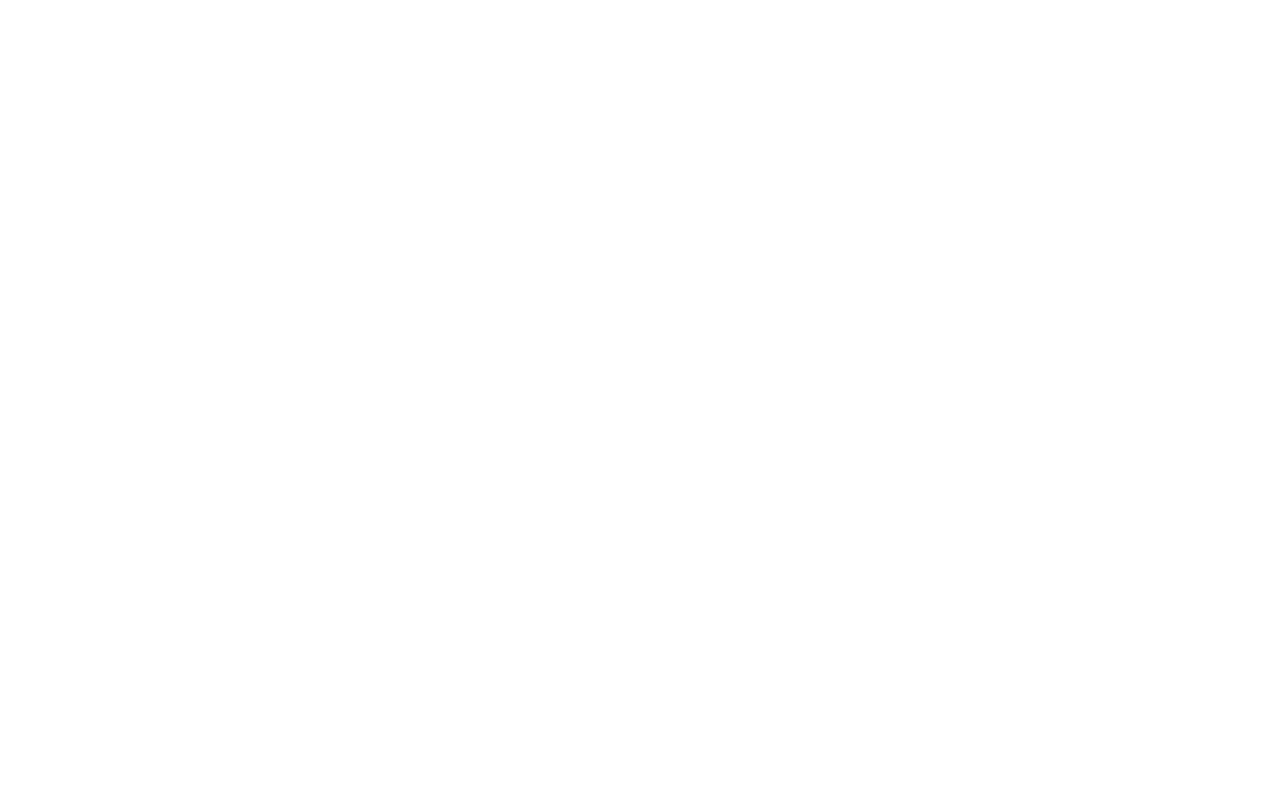
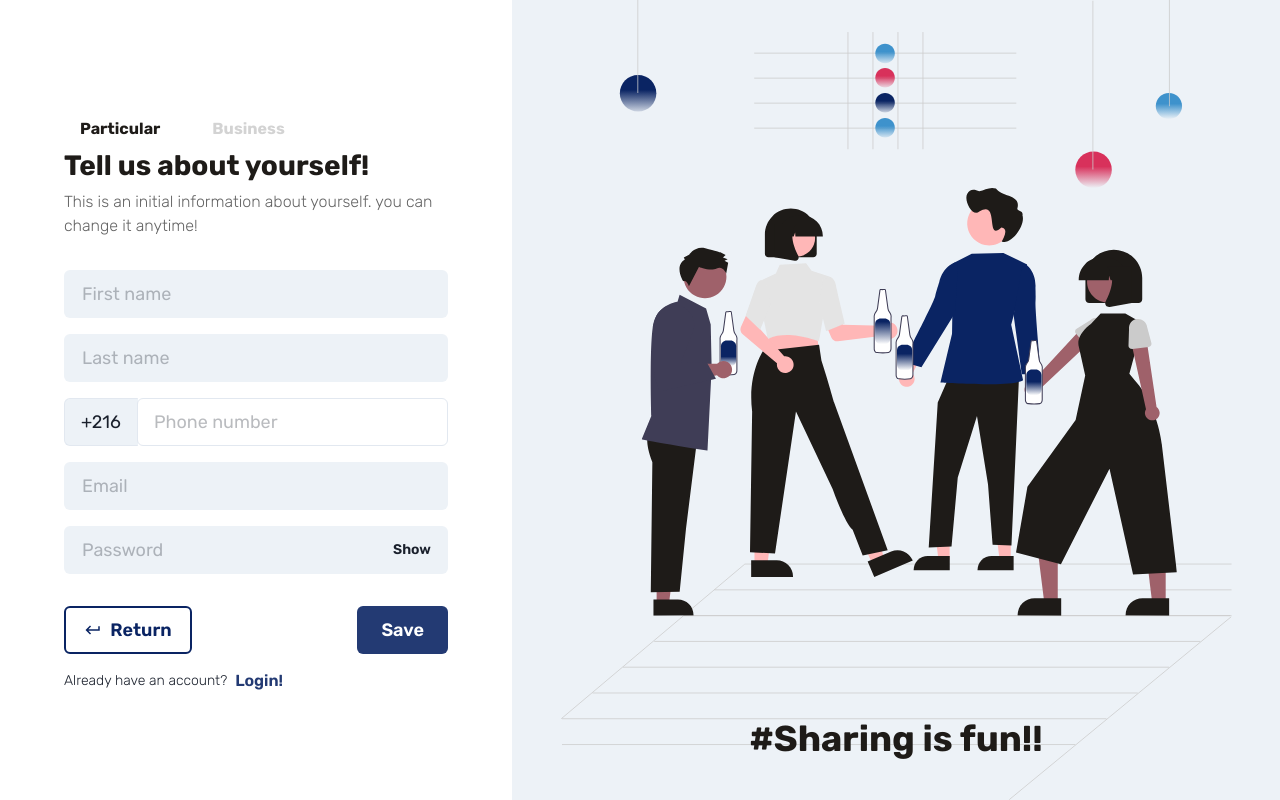
Before and after one commit to DhiaddineHl/wePay, a React (Vite) app in the folder project/: page /particularreg in a window 1280 px wide. Before the commit this address had no page. Built offline with nearby package versions, Linux system fonts and the light colour scheme.

Commit message:
forms tab adjusted

```diff
--- a/project/src/App.tsx
+++ b/project/src/App.tsx
@@ -16,6 +16,8 @@
 import ResetPassword from "./components/forms/resetPassword/ResetPassword";
 import Reset from "./pages/views/reset/reset";
 import Registration from "./pages/views/registration/particular-registration";
+import InputField from "./shared/password-input/input-field";
+import InputBox from "./components/forms/inputs/InputFiels";
 
 function App() {
   const [count, setCount] = useState(0)
@@ -32,11 +34,17 @@
         <Route path="/" element={<FrontPage />}></Route>
       <Route path="login" element={<Login />}></Route>
       <Route
-        path="registration"
-        element={<Registration />}></Route>
+        path="particularreg"
+        element={<ParticularRegistration />}></Route>
+      <Route
+        path="businessreg"
+        element={<BusinessRegistration />}></Route>
       <Route
         path="reset"
         element={<Reset/>}></Route>
+      <Route
+        path="test"
+        element={<InputBox placeHolder="Name" />}></Route>
       </Routes>
     </div>
     </>
--- /dev/null
+++ b/project/src/components/forms/inputs/InputFiels.tsx
@@ -0,0 +1,20 @@
+import React from 'react'
+
+interface Props {
+    placeHolder : string
+}
+
+
+const InputBox = ({placeHolder} : Props) => {
+  return (
+    <input type="text" placeholder={placeHolder} style={{
+        backgroundColor : "lightgrey",
+        padding : '0.8rem',
+        width : "300px",
+        borderRadius : "0.3rem"
+
+    }} />
+  )
+}
+
+export default InputBox
--- a/project/src/components/forms/login/login-form.tsx
+++ b/project/src/components/forms/login/login-form.tsx
@@ -18,6 +18,7 @@
 import { Formik, Field, ErrorMessage } from "formik";
 import * as Yup from "yup";
 import { useNavigate } from "react-router-dom";
+import axios from "axios";
 
 const LoginForm = () => {
   const loginSchema = Yup.object().shape({
@@ -42,7 +43,11 @@
           password: "",
         }}
         onSubmit={(values, { resetForm }) => {
-          console.log(JSON.stringify(values, null, 2));
+          axios.post("http://localhost:8080/auth/authenticate")
+          .then(res =>
+            console.log(JSON.stringify(values, null, 2))
+          )
+
           resetForm();
         }}>
         {({ handleSubmit, errors, touched }) => (
@@ -91,7 +96,7 @@
                   </Button>
                   <HStack>
                     <Text>Don't have an account yet?</Text>
-                    <Button variant="link" colorScheme="primary" onClick={() => navigate('/registration')}>
+                    <Button variant="link" colorScheme="primary" onClick={() => navigate('/particularreg')}>
                       Register!
                     </Button>
                   </HStack>
--- a/project/src/components/forms/registration/business-form.tsx
+++ b/project/src/components/forms/registration/business-form.tsx
@@ -40,9 +40,27 @@
 
   return (
     <Box maxW="24rem">
-      <Heading mb={2} as="h6" fontSize="14px" color="text-header">
-        BUSINESS
-      </Heading>
+      <HStack>
+      <Button
+          onClick={() => navigate("/particularreg")}
+          variant="ghost"
+          fontWeight="bold"
+          fontSize="16px"
+          colorScheme="dark"
+          color={'lightgrey'}
+          >
+          Particular
+        </Button>
+        <Box w={1} />
+        <Button
+          onClick={() => navigate("/businessreg")}
+          variant="ghost"
+          fontWeight="bold"
+          fontSize="16px"
+          colorScheme="dark">
+          Business
+        </Button>
+      </HStack>
       <Heading mb={2} as="h2" fontSize="28" color="text-header">
         Tell us about your store!
       </Heading>
@@ -158,7 +176,7 @@
                   </Button>
                 </Flex>
                 <HStack>
-                    <Text>Already have an account yet?</Text>
+                    <Text>Already have an account?</Text>
                     <Button variant="link" colorScheme="primary" onClick={() => navigate('/Login')}>
                       Login!
                     </Button>
--- a/project/src/components/forms/registration/particular-form.tsx
+++ b/project/src/components/forms/registration/particular-form.tsx
@@ -18,6 +18,8 @@
 import * as Yup from "yup";
 import axios from "axios";
 import { useNavigate } from "react-router-dom";
+import InputBox from "../inputs/InputFiels";
+import { FieldValues, useForm } from "react-hook-form";
 
 const ParticularForm = () => {
   const registrationSchema = Yup.object().shape({
@@ -37,13 +39,34 @@
       .required("*No last name provided."),
   });
 
-  const navigate = useNavigate();
+
+    const navigate = useNavigate();
+
 
   return (
     <Box maxW="24rem">
-      <Heading mb={2} as="h6" fontSize="14px" color="text-header">
-        PARTICULAR
-      </Heading>
+      <HStack>
+      <Button
+          onClick={() => navigate("/particularreg")}
+          variant="ghost"
+          fontWeight="bold"
+          fontSize="16px"
+          colorScheme="dark"
+          >
+          Particular
+        </Button>
+        <Box w={1} />
+        <Button
+          onClick={() => navigate("/businessreg")}
+          variant="ghost"
+          fontWeight="bold"
+          fontSize="16px"
+          colorScheme="dark"
+          color={"lightgrey"}
+          >
+          Business
+        </Button>
+      </HStack>
       <Heading mb={2} as="h2" fontSize="28" color="text-header">
         Tell us about yourself!{" "}
       </Heading>
@@ -56,15 +79,15 @@
         initialValues={{
           email: "",
           password: "",
-          phone: "",
-          firstName: "",
-          lastName: "",
+          phoneNumber: "",
+          firstname: "",
+          lastname: "",
         }}
         onSubmit={(values, { resetForm }) => {
           axios
             .post(
-              "http://localhost:8080/api/v1/auth/register",
-              JSON.stringify(values, null, 2)
+              "http://localhost:8080/auth/register",
+              //JSON.stringify(values, null, 2)
             )
             .then(function (response) {
               console.log(response);
@@ -89,8 +112,8 @@
                   placeholder="First name"
                   _placeholder={{ opacity: 0.3, color: "inherit" }}
                 />
-                {errors.firstName && touched.firstName ? (
-                  <Text color="red">{errors.firstName}</Text>
+                {errors.firstname && touched.firstname ? (
+                  <Text color="red">{errors.firstname}</Text>
                 ) : null}
                 <Field
                   as={Input}
@@ -102,8 +125,8 @@
                   placeholder="Last name"
                   _placeholder={{ opacity: 0.3, color: "inherit" }}
                 />
-                {errors.lastName && touched.lastName ? (
-                  <Text color="red">{errors.lastName}</Text>
+                {errors.lastname && touched.lastname ? (
+                  <Text color="red">{errors.lastname}</Text>
                 ) : null}
                 <InputGroup size="lg">
                   <InputLeftAddon children="+216" />
@@ -117,8 +140,8 @@
                     _placeholder={{ opacity: 0.3, color: "inherit" }}
                   />
                 </InputGroup>
-                {errors.phone && touched.phone ? (
-                  <Text color="red">{errors.phone}</Text>
+                {errors.phoneNumber && touched.phoneNumber ? (
+                  <Text color="red">{errors.phoneNumber}</Text>
                 ) : null}
                 <Field
                   as={Input}
@@ -170,7 +193,7 @@
                   </Button>
                 </Flex>
                   <HStack>
-                    <Text>Already have an account yet?</Text>
+                    <Text>Already have an account?</Text>
                     <Button variant="link" colorScheme="primary" onClick={() => navigate('/Login')}>
                       Login!
                     </Button>
--- a/project/src/components/front-page/footer.tsx
+++ b/project/src/components/front-page/footer.tsx
@@ -10,16 +10,23 @@
   Box,
 } from "@chakra-ui/react";
 import React from "react";
+import { useNavigate } from "react-router-dom";
 
 const Footer = () => {
+
+
+  const navigate = useNavigate();
+
+
   return (
+    <>
     <Center bg="dark.900" paddingBlock={8} paddingInline={40}>
       <Flex width="100%">
         <HStack spacing={10}>
-          <Button color="white" variant="link" fontWeight="400">
+          <Button color="white" variant="link" fontWeight="400" onClick={()=> navigate('/businessreg')}>
             ● Business
           </Button>
-          <Button color="white" variant="link" fontWeight="400">
+          <Button color="white" variant="link" fontWeight="400" onClick={()=> navigate('/particularreg')} >
             ● Particular
           </Button>
           <Button color="white" variant="link" fontWeight="400">
@@ -41,6 +48,7 @@
         </VStack>
       </Flex>
     </Center>
+    </>
   );
 };
 
--- a/project/src/components/front-page/navbar.tsx
+++ b/project/src/components/front-page/navbar.tsx
@@ -11,7 +11,7 @@
         <Heading>WePay</Heading>
         <Spacer />
         <Button
-          onClick={() => navigate("/registration/particular")}
+          onClick={() => navigate("/particularreg")}
           variant="ghost"
           fontWeight="normal"
           fontSize="20px"
@@ -20,7 +20,7 @@
         </Button>
         <Box w={20} />
         <Button
-          onClick={() => navigate("/registration/business")}
+          onClick={() => navigate("/businessreg")}
           variant="ghost"
           fontWeight="normal"
           fontSize="20px"
--- a/project/src/pages/views/registration/particular-registration.tsx
+++ b/project/src/pages/views/registration/particular-registration.tsx
@@ -5,31 +5,18 @@
 import BusinessForm from "../../../components/forms/registration/business-form";
 import { useNavigate } from "react-router-dom";
 
-const Registration = () => {
+const ParticularRegistration = () => {
 
   const navigate = useNavigate();
 
   return (
     <Grid templateColumns="1fr 60%">
       <Center>
-      <Tabs variant='soft-rounded' colorScheme='blue'>
-        <TabList>
-          <Tab>Particular</Tab>
-          <Tab>Business</Tab>
-        </TabList>
-        <TabPanels>
-          <TabPanel>
-            <ParticularForm></ParticularForm>
-          </TabPanel>
-          <TabPanel>
-            <BusinessForm></BusinessForm>
-          </TabPanel>
-        </TabPanels>
-      </Tabs>
+          <ParticularForm></ParticularForm>
       </Center>
       <LeftPanel></LeftPanel>
     </Grid>
   );
 };
 
-export default Registration;
+export default ParticularRegistration;
```
